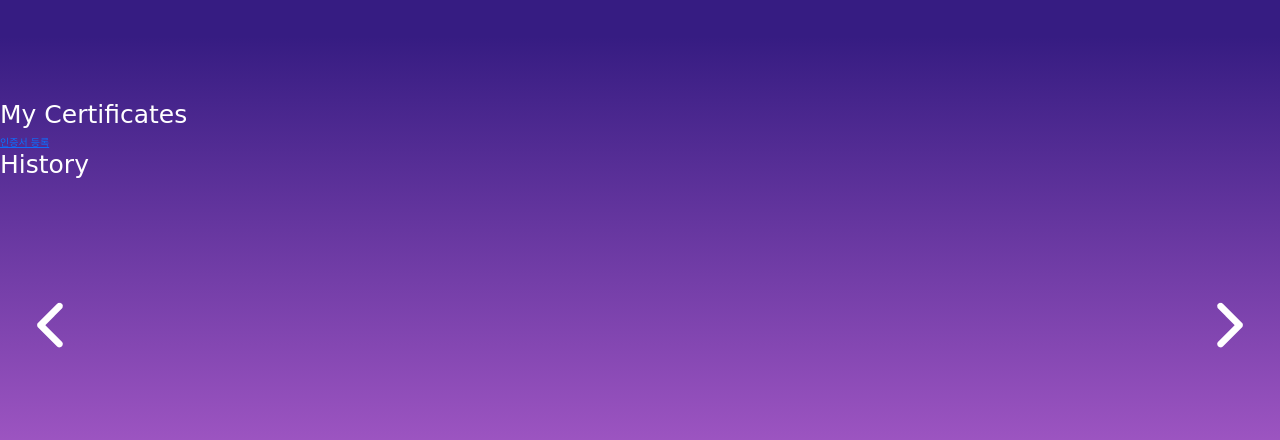
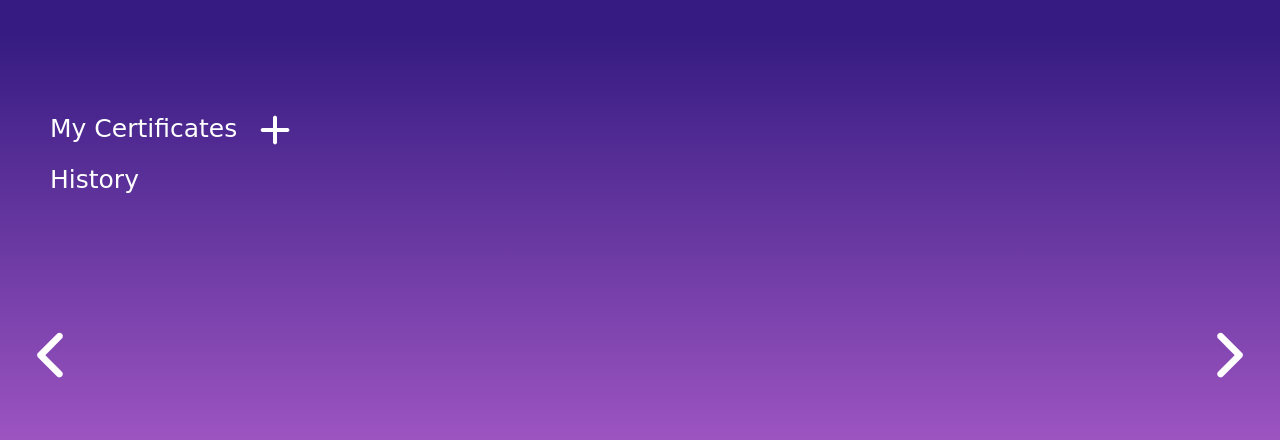
Before and after one commit to jnl1128/Yard, a Django app: page /mypage/ in a window 1280 px wide. Shown: the part 80-520 px from the top of the page. Run offline with Django 4.2, Linux system fonts and the light colour scheme; parts of the project's set-up code (start-up, migrations or seed data) failed here and were passed over; some web fonts are replaced.

Commit message:
[REFACT] certificate 추가 버튼

```diff
--- a/static/css/myPage.css
+++ b/static/css/myPage.css
@@ -14,6 +14,9 @@ body {
     #826bc2 14.58%,
     rgba(125, 8, 135, 0.78) 100%
   );
+}
+.mypage-container>h1{
+  margin-left: 5rem;
 }
 
 .certificate-list {
@@ -101,7 +104,8 @@ body {
 .history-container {
   display: flex;
   flex-direction: column;
-  padding-left: 20px;
+  margin-left: 10rem;
+  padding-left: 2rem;
 }
 
 .history {
--- a/static/js/myPage.js
+++ b/static/js/myPage.js
@@ -29,8 +29,8 @@ function hideMusicInfo(event){
 
 function slideCert(event){
   let direction = 0;
-  const certificateLen = certificates.length
-
+  const certificateLen = certificates.length -1
+  if(certificateLen > 1){
     certificates.forEach(function(certificate){
       let temp = Number(certificate.style.left.slice(0,4))
       if (isNaN(temp)) temp = 0
@@ -54,6 +54,8 @@ function slideCert(event){
       const newLeft  = String(temp + direction)
       certificate.style.left = newLeft + 'px'
     })
+  }
+
 
 }
 
--- a/templates/mypage.html
+++ b/templates/mypage.html
@@ -1,13 +1,13 @@
 {% extends 'base.html' %}
 {% load static %}
 {% block content %}
-<main class="">
-  <h1>My Certificates</h1>
+<main class="mypage-container">
+  <h1>My Certificates <a href="{% url 'user:certificationRegister'%}"><img width = '60rem' height="60rem" src="{% static 'img/plus.png' %}"" alt=""></a></h1>
   <div class="certificate-btn" id = 'certificate-btn'>
     <img class="certificate-leftBtn" id = 'certificate-leftBtn' src="{% static 'img/moreCertBtn.png' %}">
     <img class="certificate-rightBtn" id = 'certificate-rightBtn' src="{% static 'img/moreCertBtn.png' %}">
   </div>
-  <a href="{% url 'user:certificationRegister'%}">인증서 등록</a>
+
   <div class="certificate-list">
   {% for certificate in certificates %}
   {% if request.user == certificate.userId %}
```
Also changed, not shown: static/img/plus.png (added). Lines whose indentation alone changed are shown as unchanged.
